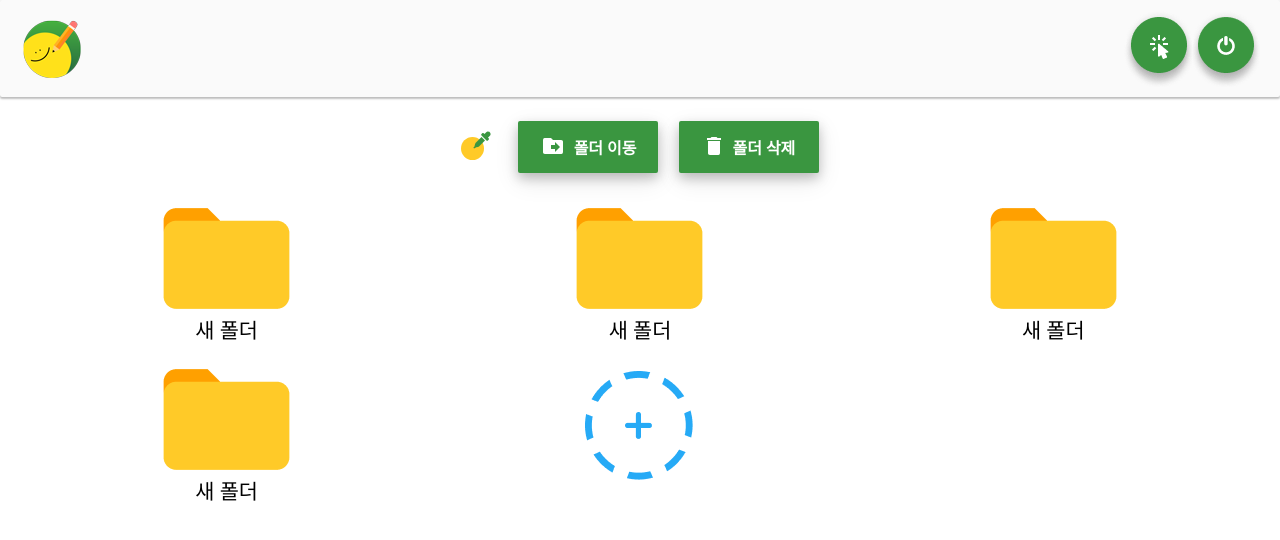
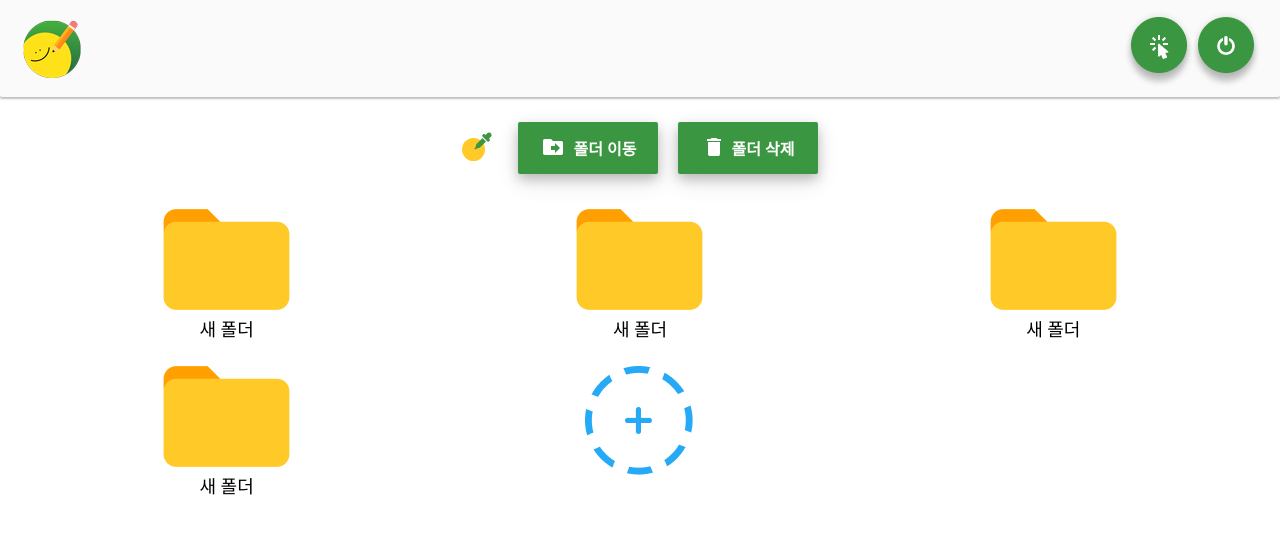
Before and after one commit to mojimojicorp/MojimojiMemoji, a React app in the folder app/: page /folder-list in a window 1280 px wide. Shown: the top 540 px of the page. Built offline with nearby package versions, Linux system fonts and the light colour scheme.

Commit message:
[Chore] #30 rem 단위 수정
글꼴 크기가 바뀔 때 비율이 변하지 않도록 css사용하던 단위를 rem에서 px로 통일

```diff
--- a/app/src/components/FolderMore/styles.scss
+++ b/app/src/components/FolderMore/styles.scss
@@ -3,7 +3,7 @@
   justify-content: center;
   align-items: center;
 
-  margin-top: 1.5rem;
+  margin-top: 25px;
 
   color: white;
   font-weight: 600;
@@ -11,7 +11,7 @@
   .colorBtn {
     width: 33px;
     height: 30px;
-    padding: 10px 1.5rem 0px 0px;
+    padding: 10px 23px 0px 0px;
     cursor: pointer;
 
     .color {
@@ -40,7 +40,7 @@
 
     width: 140px;
     height: 52px;
-    margin-right: 1.3rem;
+    margin-right: 20px;
 
     border-radius: 2px;
     background: #3a9640;
--- a/app/src/components/MemoMore/styles.scss
+++ b/app/src/components/MemoMore/styles.scss
@@ -3,7 +3,7 @@
   justify-content: center;
   align-items: center;
 
-  margin-top: 1.5rem;
+  margin-top: 25px;
 
   color: white;
   font-weight: 600;
@@ -15,7 +15,7 @@
 
     width: 140px;
     height: 52px;
-    margin-right: 1.3rem;
+    margin-right: 20px;
 
     border-radius: 2px;
     background: #3a9640;
--- a/app/src/containers/FolderListPage/styles.scss
+++ b/app/src/containers/FolderListPage/styles.scss
@@ -16,7 +16,7 @@
     justify-content: center;
     align-items: center;
 
-    font-size: 1.3rem;
+    font-size: 18px;
     font-weight: 500;
     text-align: center;
 
--- a/app/src/containers/MemoListPage/styles.scss
+++ b/app/src/containers/MemoListPage/styles.scss
@@ -14,7 +14,7 @@
 
     width: calc(100% - 2rem);
     height: 130px;
-    padding: 1rem;
+    padding: 15px;
     margin-bottom: 32px;
 
     box-shadow: 0px 3px 10px rgba(0, 0, 0, 0.22);
```
